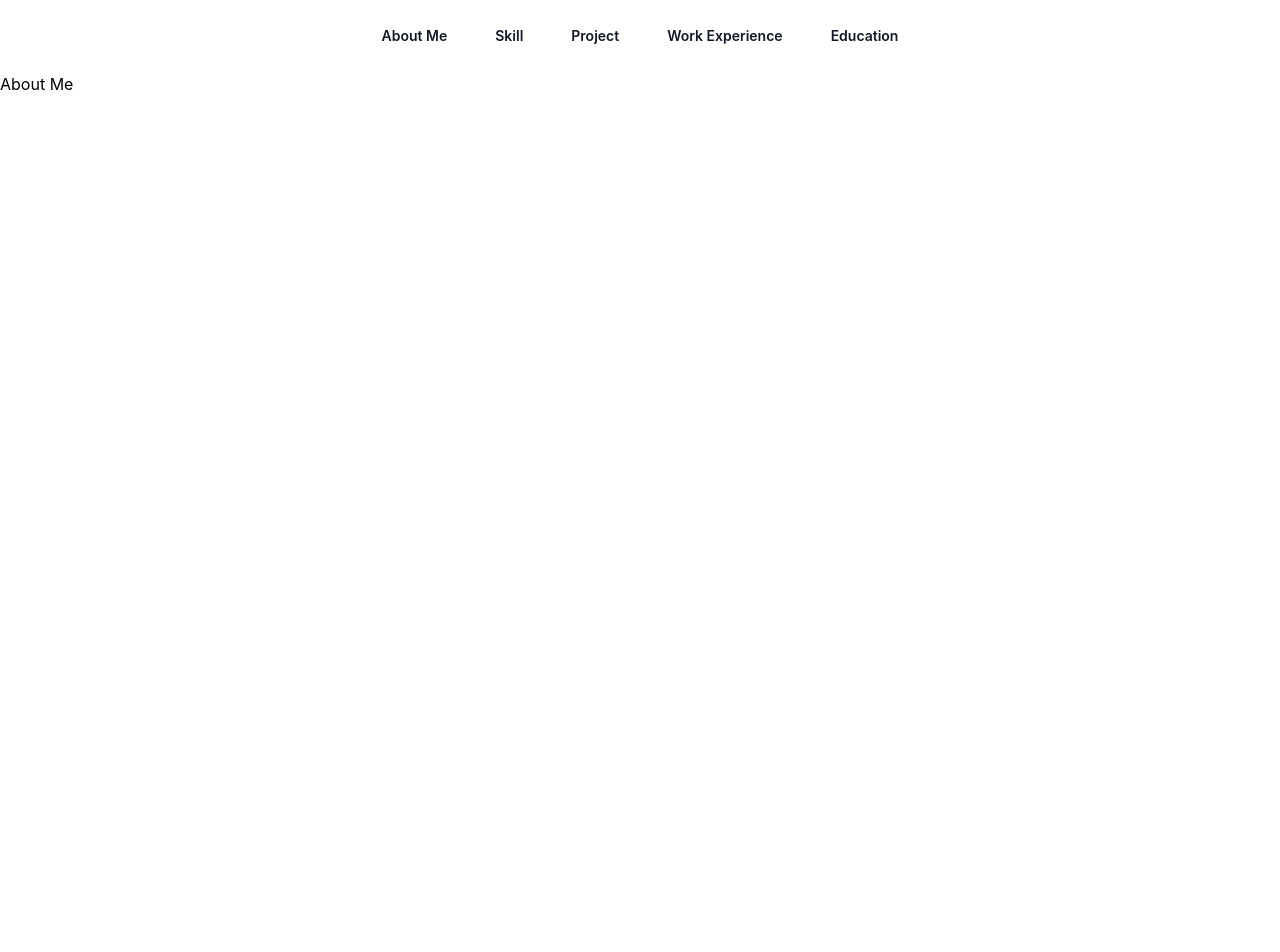
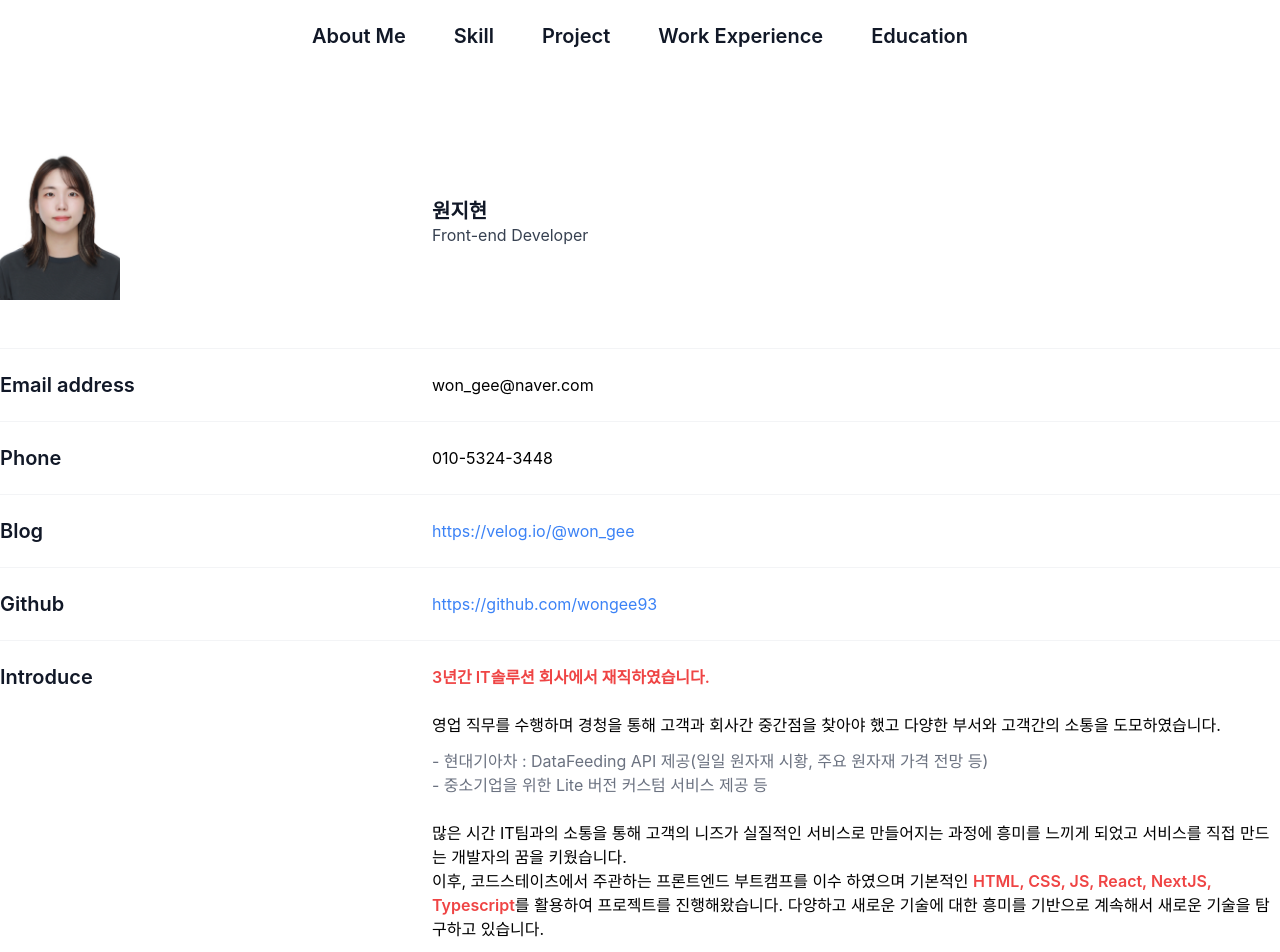
Before and after one commit to wongee93/portfolio, a React (Create React App) app: page / in a window 1280 px wide. Shown: the top 952 px of the page. Before the commit the page ends 800 px from the top, so only its background shows below. Built offline with nearby package versions, Linux system fonts and the light colour scheme.

Commit message:
Add AboutMe Page

```diff
--- a/src/Aboutme.js
+++ b/src/Aboutme.js
@@ -1,7 +1,62 @@
 export default function Aboutme() {
     return (
         <>
-            <h1>About Me</h1>
+            <div class="px-4 py-6 sm:grid sm:grid-cols-3 sm:gap-4 sm:px-0">
+                <div class="sm:col-span-1 sm:flex sm:items-center">
+                    <img class="inline-block" src="/JihyunWon.jpg" alt="" width="120" height="auto" />
+                </div>
+                <div class="sm:flex sm:flex-col sm:justify-center">
+                    <dt class="mt-6 text-xl font-semibold leading-6 text-gray-900 sm:mt-0 sm:col-span-1">원지현</dt>
+                    <dd class="mt-3 text-m leading-6 text-gray-700 sm:col-span-2 sm:mt-0">Front-end Developer</dd>
+                </div>
+            </div>
+
+            <div class="mt-6 border-t border-gray-100">
+                <div class="divide-y divide-gray-100">
+                    <div class="px-4 py-6 sm:grid sm:grid-cols-3 sm:gap-4 sm:px-0">
+                        <dt class="mt-6 text-xl font-semibold leading-6 text-gray-900 sm:mt-0 sm:col-span-1">Email address</dt>
+                        <dd class="mt-1 text-m leading-6 text-black-700 sm:col-span-2 sm:mt-0">won_gee@naver.com</dd>
+                    </div>
+                    <div class="px-4 py-6 sm:grid sm:grid-cols-3 sm:gap-4 sm:px-0">
+                        <dt class="mt-6 text-xl font-semibold leading-6 text-gray-900 sm:mt-0 sm:col-span-1">Phone</dt>
+                        <dd class="mt-1 text-m leading-6 text-black-700 sm:col-span-2 sm:mt-0">010-5324-3448</dd>
+                    </div>
+                    <div class="px-4 py-6 sm:grid sm:grid-cols-3 sm:gap-4 sm:px-0">
+                        <dt class="mt-6 text-xl font-semibold leading-6 text-gray-900 sm:mt-0 sm:col-span-1">Blog</dt>
+                        <dd class="mt-1 text-m leading-6 sm:col-span-2 sm:mt-0 text-blue-500"><a target="_blank" href="https://velog.io/@won_gee">https://velog.io/@won_gee</a></dd>
+                    </div>
+                    <div class="px-4 py-6 sm:grid sm:grid-cols-3 sm:gap-4 sm:px-0">
+                        <dt class="mt-6 text-xl font-semibold leading-6 text-gray-900 sm:mt-0 sm:col-span-1">Github</dt>
+                        <dd class="mt-1 text-m leading-6 sm:col-span-2 sm:mt-0 text-blue-500"><a target="_blank" href="https://github.com/wongee93">https://github.com/wongee93</a></dd>
+                    </div>
+                    <div class="px-4 py-6 sm:grid sm:grid-cols-3 sm:gap-4 sm:px-0">
+                        <dt class="mt-6 text-xl font-semibold leading-6 text-gray-900 sm:mt-0 sm:col-span-1">Introduce</dt>
+                        <dd class="mt-1 text-m leading-6 text-black-700 sm:col-span-2 sm:mt-0">
+                            <p class="text-red-500 font-semibold">3년간 IT솔루션 회사에서 재직하였습니다.</p>
+                            <p class="mt-6">영업 직무를 수행하며 경청을 통해 고객과 회사간 중간점을 찾아야 했고 다양한 부서와 고객간의 소통을 도모하였습니다.</p>
+                            <p class="mt-3 text-gray-500">
+                                - 현대기아차 : DataFeeding API 제공(일일 원자재 시황, 주요 원자재 가격 전망 등)
+                            </p>
+                            <p class="text-gray-500">
+                                - 중소기업을 위한 Lite 버전 커스텀 서비스 제공 등
+                            </p>
+                            <p class="mt-6">
+                                많은 시간 IT팀과의 소통을 통해 고객의 니즈가 실질적인 서비스로 만들어지는 과정에 흥미를 느끼게 되었고 서비스를 직접 만드는 개발자의 꿈을 키웠습니다.
+                            </p>
+                            <p>
+                                이후, 코드스테이츠에서 주관하는 프론트엔드 부트캠프를 이수 하였으며 기본적인 <span class="text-red-500 font-semibold">HTML, CSS, JS, React, NextJS, Typescript</span>를 활용하여 프로젝트를 진행해왔습니다.
+                                다양하고 새로운 기술에 대한 흥미를 기반으로 계속해서 새로운 기술을 탐구하고 있습니다.
+                            </p>
+                            <p class="mt-3 text-gray-500">
+                                - 블로그 : 기초프로그래밍, 알고리즘 내용 정리
+                            </p>
+                            <p class="text-gray-500">
+                                - 깃허브 : 팀프로젝트 외 다양한 프로젝트 진행 중
+                            </p>
+                        </dd>
+                    </div>
+                </div>
+            </div>
         </>
     )
 }
--- a/src/App.js
+++ b/src/App.js
@@ -8,8 +8,9 @@ import Education from "./Education"
 
 function App() {
   return (
-    <>
+    <div className='containerWrapper'>
       <Navbar />
+      <div className='container'>
         <Routes>
           <Route path="/" element={<Aboutme />} />
           <Route path="/skill" element={<Skill />} />
@@ -17,7 +18,8 @@ function App() {
           <Route path="/work" element={<Workexperience />} />
           <Route path="/education" element={<Education />} />
         </Routes>
-    </>
+      </div>
+    </div>
   )
 }
 
--- a/src/Navbar.js
+++ b/src/Navbar.js
@@ -3,51 +3,21 @@ import { Link } from "react-router-dom";
 export default function Navbar() {
     return (
         <div className="App">
-            <header class="bg-white">
-
-                <nav class="mx-auto flex max-w-7xl items-center justify-between p-6 lg:px-8" aria-label="Global">
-                    <div class="flex lg:flex-1">
+            <header className="bg-white">
+                <nav className="mx-auto flex max-w-7xl items-center justify-between p-6 lg:px-8" aria-label="Global">
+                    <div className="flex lg:flex-1">
                     </div>
-                    <div class="hidden lg:flex lg:gap-x-12" >
-                        <Link to="/" className="text-sm font-semibold leading-6 text-gray-900">About Me</Link>
-                        <Link to="/skill" className="text-sm font-semibold leading-6 text-gray-900">Skill</Link>
-                        <Link to="/project" className="text-sm font-semibold leading-6 text-gray-900">Project</Link>
-                        <Link to="/work" className="text-sm font-semibold leading-6 text-gray-900">Work Experience</Link>
-                        <Link to="/education" className="text-sm font-semibold leading-6 text-gray-900">Education</Link>
+                    <div className="lg:flex lg:space-x-12">
+                        <Link to="/" className="text-xl font-semibold leading-6 text-gray-900">About Me</Link>
+                        <Link to="/skill" className="text-xl font-semibold leading-6 text-gray-900">Skill</Link>
+                        <Link to="/project" className="text-xl font-semibold leading-6 text-gray-900">Project</Link>
+                        <Link to="/work" className="text-xl font-semibold leading-6 text-gray-900">Work Experience</Link>
+                        <Link to="/education" className="text-xl font-semibold leading-6 text-gray-900">Education</Link>
                     </div>
-                    <div class="hidden lg:flex lg:flex-1 lg:justify-end">
+                    <div className="lg:flex lg:flex-1 lg:justify-end">
                     </div>
-                </nav >
-
-                {/* Mobile Ver */}
-                <div class="lg:hidden" role="dialog" aria-modal="true">
-                    <div class="fixed inset-0 z-10"></div>
-                    <div class="fixed inset-y-0 right-0 z-10 w-full overflow-y-auto bg-white px-6 py-6 sm:max-w-sm sm:ring-1 sm:ring-gray-900/10">
-                        <div class="flex items-center justify-between">
-                            <a href="#" class="-m-1.5 p-1.5">
-                            </a>
-                            <button type="button" class="-m-2.5 rounded-md p-2.5 text-gray-700">
-                                <span class="sr-only">Close menu</span>
-                                <svg class="h-6 w-6" fill="none" viewBox="0 0 24 24" stroke-width="1.5" stroke="currentColor" aria-hidden="true">
-                                    <path stroke-linecap="round" stroke-linejoin="round" d="M6 18L18 6M6 6l12 12" />
-                                </svg>
-                            </button>
-                        </div>
-                        <div class="mt-6 flow-root">
-                            <div class="-my-6 divide-y divide-gray-500/10">
-                                <div class="space-y-2 py-6">
-                                    <Link to="/" className="text-sm font-semibold leading-6 text-gray-900">About Me</Link>
-                                    <Link to="/skill" className="text-sm font-semibold leading-6 text-gray-900">Skill</Link>
-                                    <Link to="/project" className="text-sm font-semibold leading-6 text-gray-900">Project</Link>
-                                    <Link to="/work" className="text-sm font-semibold leading-6 text-gray-900">Work Experience</Link>
-                                    <Link to="/education" className="text-sm font-semibold leading-6 text-gray-900">Education</Link>
-                                </div>
-                            </div>
-                        </div>
-                    </div>
-                </div>
-
-            </header >
-        </div >
+                </nav>
+            </header>
+        </div>
     );
 }
--- a/src/index.css
+++ b/src/index.css
@@ -16,3 +16,16 @@ code {
   font-family: source-code-pro, Menlo, Monaco, Consolas, 'Courier New',
     monospace;
 }
+
+.containerWrapper {
+  display: flex;
+  flex-direction: column;
+  justify-content: center;
+  align-items: center;
+
+}
+
+.container {
+  /* border: solid black; */
+  margin-top: 50px;
+}
```
Also changed, not shown: public/JihyunWon.jpg (added). Lines whose indentation alone changed are shown as unchanged.
